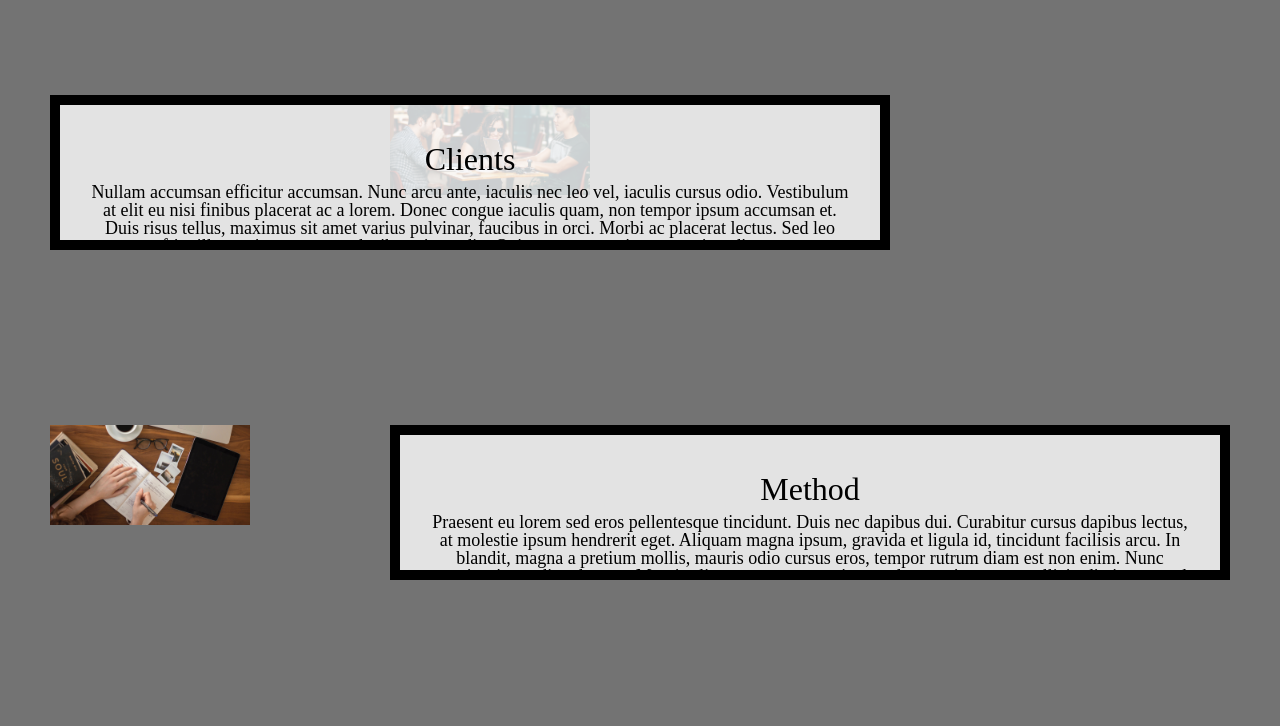
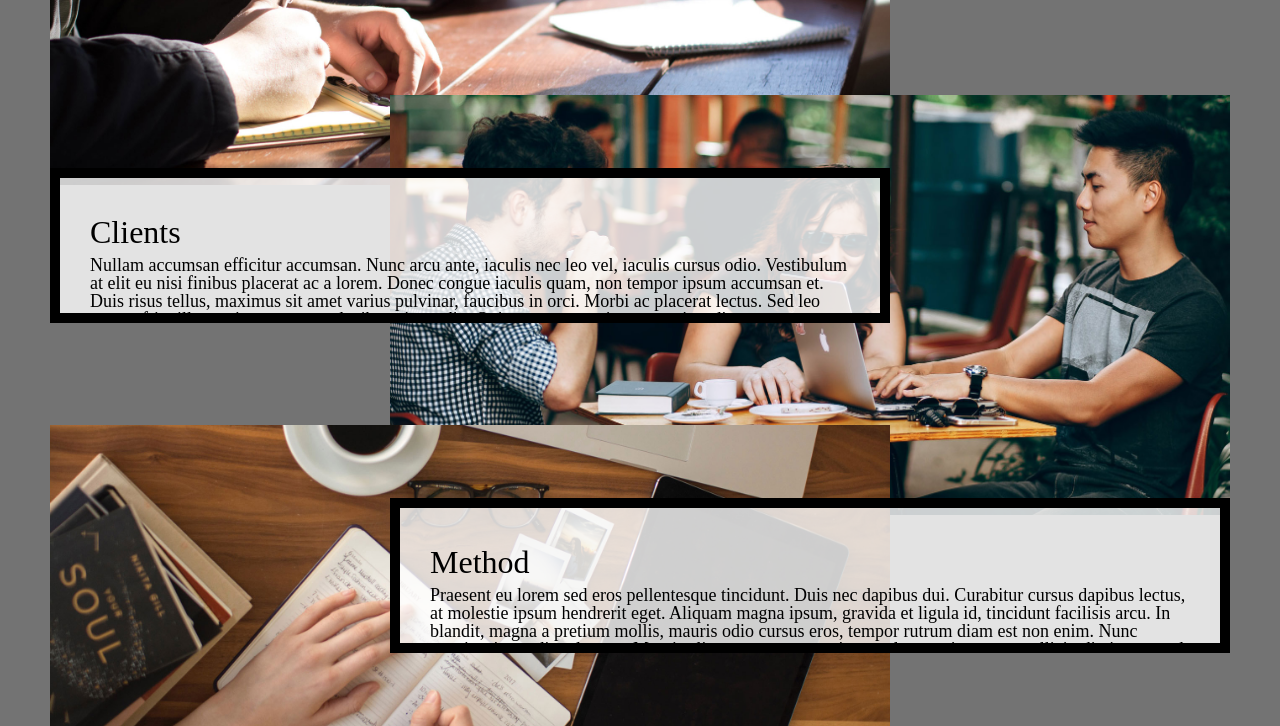
Before and after one commit to marcomtl/homework3, a plain HTML site: page index.html in a window 1280 px wide. Shown: the part 713-1439 px from the top of the page. Drawn offline with Linux system fonts and the light colour scheme.

Commit message:
Add files via upload

```diff
--- a/css/style.css
+++ b/css/style.css
@@ -150,6 +150,10 @@ nav a:focus{
 }
 
 /* 8 & 9*/
+img{
+  width: 100%;
+  max-height: 500px;
+}
 .clients-image{
   width: 100%;
   grid-column: 1/ span 3;
@@ -183,10 +187,15 @@ nav a:focus{
 
 /* 10 */
 .text{
-  text-align: center;
+  align-self: center;
   max-height: 25%;
   overflow: scroll;
 }
+
+text:focus{
+  overflow: scroll;
+}
+
 /* right click inspect click phone next to axe dev tools and go to responsive and change to phone*/
 
 @media screen and (min-width: 700px){
--- a/index.html
+++ b/index.html
@@ -2,6 +2,7 @@
 <html lang="en">
   <head>
     <meta charset="utf-8">
+    <meta name = ‘viewport’ content=‘width=device-width, initial-scale=1’>
     <link rel="icon"  href="images/logo-drk.png">
     <link rel="stylesheet" type="text/css" href="css/html5reset.css">
     <!-- html5reset resets and allows a clean slate for you to style, gets rid of font styles that you apply, every tag has inherent built in style and reset will override built in style and starts fresh so you can add your own style -->
```
